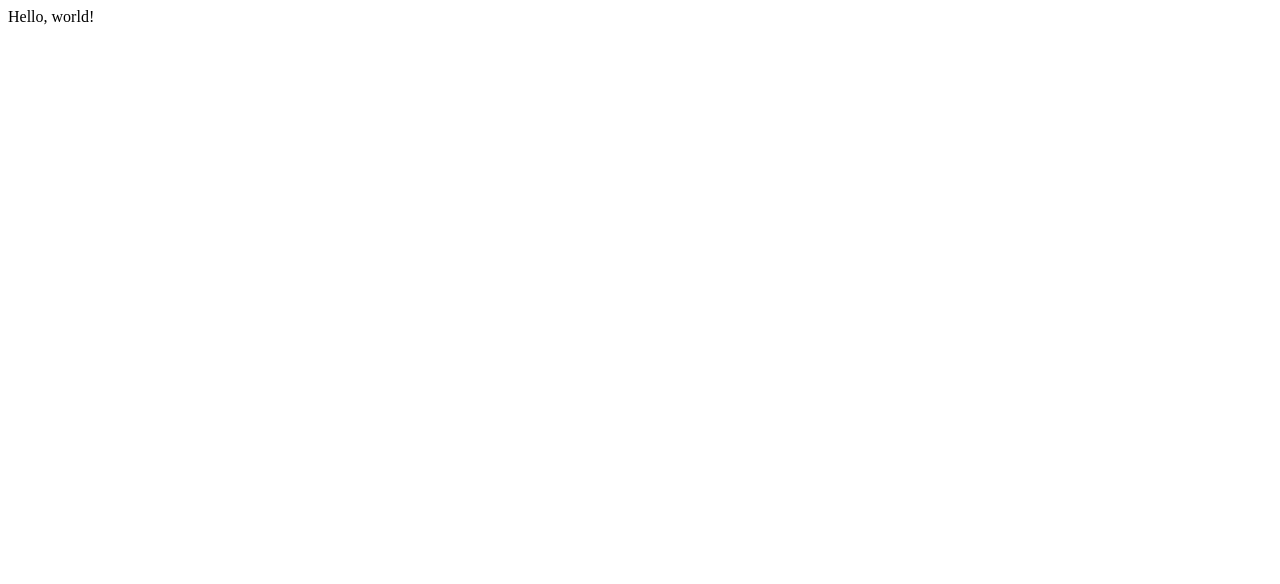
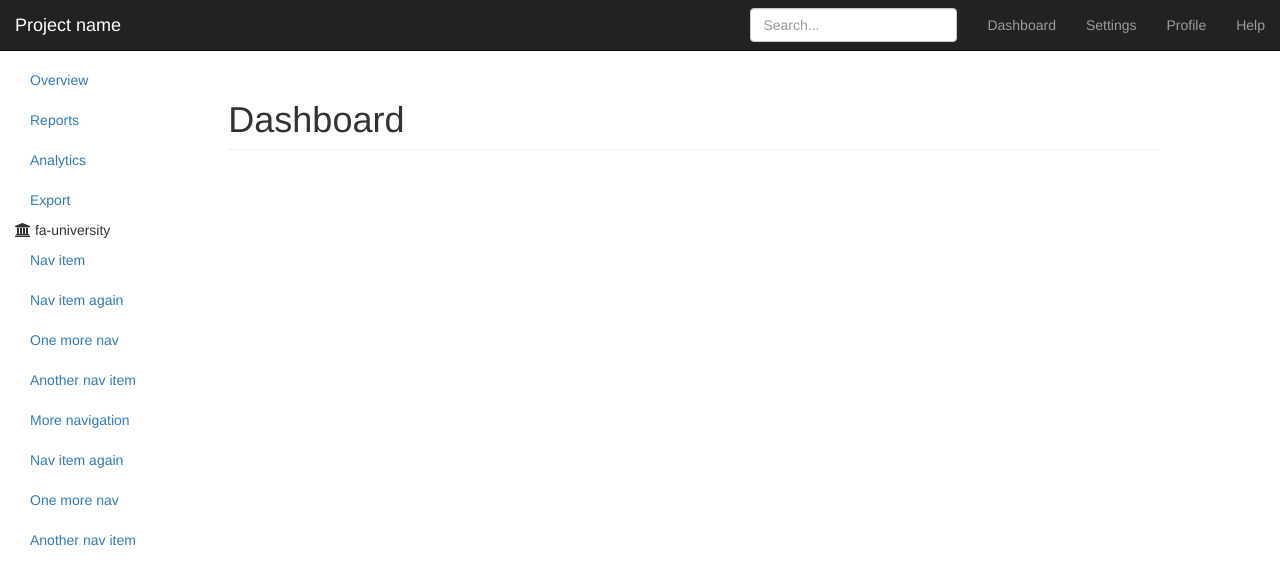
Before and after one commit to nagarjunbs/Eye, a browser extension: page src/window.html in a window 1280 px wide. Drawn offline with nearby package versions, Linux system fonts and the light colour scheme.

Commit message:
Grunt file hierarchy changed for copying font awesome files, added a basic bootstrap frame for the text editor

```diff
--- a/Gruntfile.js
+++ b/Gruntfile.js
@@ -21,11 +21,12 @@ module.exports = function(grunt) {
               'bootstrap':'bootstrap/dist/*',
 
               // Font-Awesome
-              'font-awesome':'font-awesome/css/*',
+              'font-awesome/css':'font-awesome/css/*',
               'font-awesome/fonts':'font-awesome/fonts/*',
 
               // Ace-Builds
               'ace':'ace-builds/src-noconflict/*'
+
             //For dist
           },
       },
--- /dev/null
+++ b/src/js/app.js
@@ -0,0 +1 @@
+console.log($);
--- a/src/window.html
+++ b/src/window.html
@@ -1,9 +1,78 @@
 <!DOCTYPE html>
-<html>
+<!-- ng-app ng-csp required for chrome extensions-->
+<html ng-app ng-csp>
   <head>
-    <script src=''></script>
+    <!-- CSS stylesheets -->
+    <link href="libs/bootstrap/css/bootstrap.min.css" rel="stylesheet">
+    <link href="libs/font-awesome/css/font-awesome.css" rel="stylesheet">
   </head>
   <body>
-    <div>Hello, world!</div>
+
+    <div class="navbar navbar-inverse navbar-fixed-top" role="navigation">
+      <div class="container-fluid">
+        <!--Top Navbar-->
+        <div class="navbar-header">
+          <button type="button" class="navbar-toggle" data-toggle="collapse" data-target=".navbar-collapse">
+            <span class="sr-only">Toggle navigation</span>
+          </button>
+          <div class="navbar-brand">Project name</div>
+        </div>
+        <!--Left tree-->
+        <div class="navbar-collapse collapse">
+          <ul class="nav navbar-nav navbar-right">
+            <li><a href="#">Dashboard</a></li>
+            <li><a href="#">Settings</a></li>
+            <li><a href="#">Profile</a></li>
+            <li><a href="#">Help</a></li>
+          </ul>
+          <form class="navbar-form navbar-right">
+            <input type="text" class="form-control" placeholder="Search...">
+          </form>
+        </div>
+      </div>
+    </div>
+   <br/>
+   <br/>
+   <br/>
+
+
+    <div class="container-fluid">
+      <div class="row">
+        <!-- Left bar -->
+        <div class="col-sm-3 col-md-2 sidebar">
+          <ul class="nav nav-sidebar">
+            <li class="active"><a href="#">Overview</a></li>
+            <li><a href="#">Reports</a></li>
+            <li><a href="#">Analytics</a></li>
+            <li><a href="#">Export</a></li>
+          </ul>
+          <i class="fa fa-university"></i> fa-university
+          <ul class="nav nav-sidebar">
+            <li><a href="">Nav item</a></li>
+            <li><a href="">Nav item again</a></li>
+            <li><a href="">One more nav</a></li>
+            <li><a href="">Another nav item</a></li>
+            <li><a href="">More navigation</a></li>
+          </ul>
+          <ul class="nav nav-sidebar">
+            <li><a href="">Nav item again</a></li>
+            <li><a href="">One more nav</a></li>
+            <li><a href="">Another nav item</a></li>
+          </ul>
+        </div>
+        <!-- Editor area -->
+        <div class="col-sm-9">
+          <h1 class="page-header">Dashboard</h1>
+
+        </div>
+      </div>
+    </div>
+    <!-- Libraries -->
+    <script src="libs/jquery/jquery.js"></script>
+    <script src="libs/angular/angular.js"></script>
+    <script src="libs/ace/ace.js"></script>
+
+    <!-- Extension specific app.js -->
+    <script src="js/app.js"></script>
   </body>
 </html>
```
Also changed, not shown: src/manifest.json, 1 other file.
